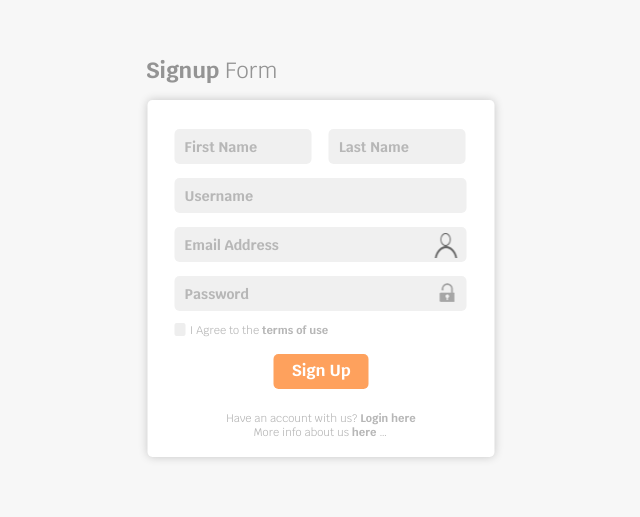
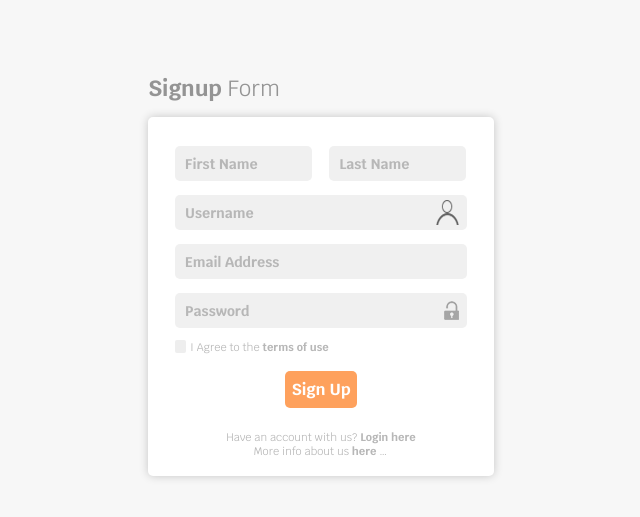
Before and after one commit to Platoniux/SignupForm, a plain HTML site: page index.html in a window 1280 px wide. Shown: the part 125-642 px from the top of the page, without its empty margins (319-959 px from the left). Drawn offline with Linux system fonts and the light colour scheme.

Commit message:
first_correction

```diff
--- a/css/style.css
+++ b/css/style.css
@@ -48,10 +48,13 @@ body {
 
 /*header*/
 .header {
-	margin: 48px 0 15px  41px;
+	max-width: 347px;
+	width: 100%;
+	margin: 0 auto;
 	font-size: 22px;
 	font-weight: 400;
 	color: #949494;
+	margin-bottom: 15px;
 }
 
 .bold_word {
@@ -62,12 +65,13 @@ body {
 
 /*common for text_forms*/
 .internal_form {
-	width: 347px;
+	max-width: 347px;
+	width: 100%;
+	margin: 0 auto;
 	padding: 29px 27px 15px 27px;
 	background-color: #ffffff;
 	border-radius: 5px;
 	box-shadow: 0 0 10px rgba(0,0,0,0.2);
-	margin: 16px 43px 85px 43px;
 }
 .fname,
 .lname,
@@ -138,30 +142,21 @@ body {
 /*end of placeholders*/
 
 /*img*/
-.container.man,
-.container.lock {
-	position: relative;
+
+.container__uname {
+	background: url(../img/man.png) no-repeat;
+	background-position: 97% 50%;
+	background-color: #f0f0f0;
+	padding-right: 35px;
 }
 
-.container.man::after {
-	content: '';
-	position: absolute;
-	background-image: url(../img/man.png);
-	width: 23px;
-	height: 25px;
-	left: 260px;
-	top: 55px;
+.container__passw {
+	background: url(../img/lock.png) no-repeat;
+	background-position: 97% 50%;
+	background-color: #f0f0f0;
+	padding-right: 35px;
 }
 
-.container.lock:after {
-	content: '';
-	position: absolute;
-	background-image: url(../img/lock.png);
-	width: 15px;
-	height: 19px;
-	left: 265px;
-	top: 7px;
-}
 /*end of img*/
 
 /*checkbox*/
@@ -195,10 +190,10 @@ body {
     background-color: #eee;
     border-radius: 2px;
 }
-.check__label:hover .check__box ~ .checkmark {
+.check__label:hover .check__box + .checkmark {
     background-color: #ccc;
 }
-.check__label .check__box:checked ~ .checkmark {
+.check__label .check__box:checked + .checkmark {
     background-image: url(../img/checked.png);
     background-color: #eee;
 }
@@ -213,8 +208,7 @@ body {
 }
 
 .btn__signup {
-	height: 35px;
-	width: 95px;
+	line-height: 35px;
 	font-weight: bold;
 	color: #ffffff;
 	background-color: #fea15d;
```
Also changed, not shown: index.html (indentation only).
